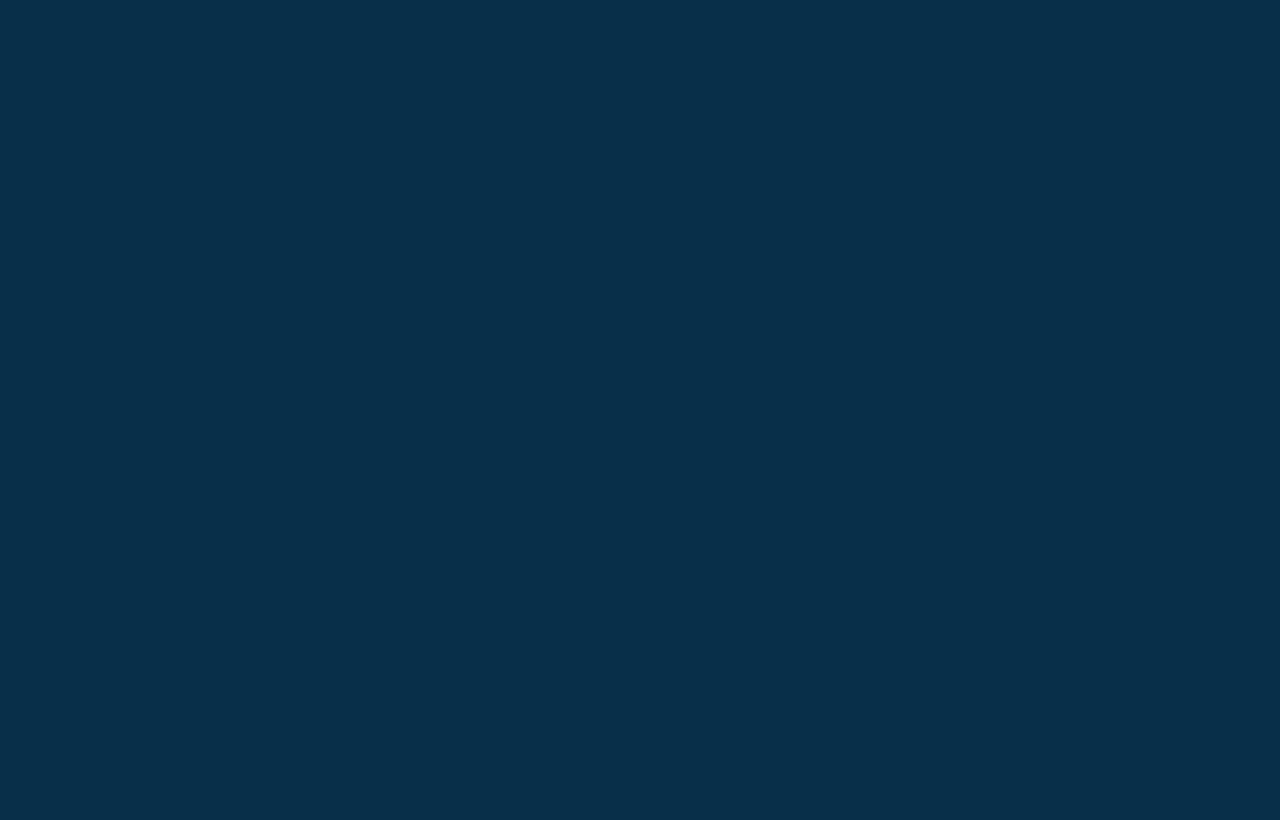
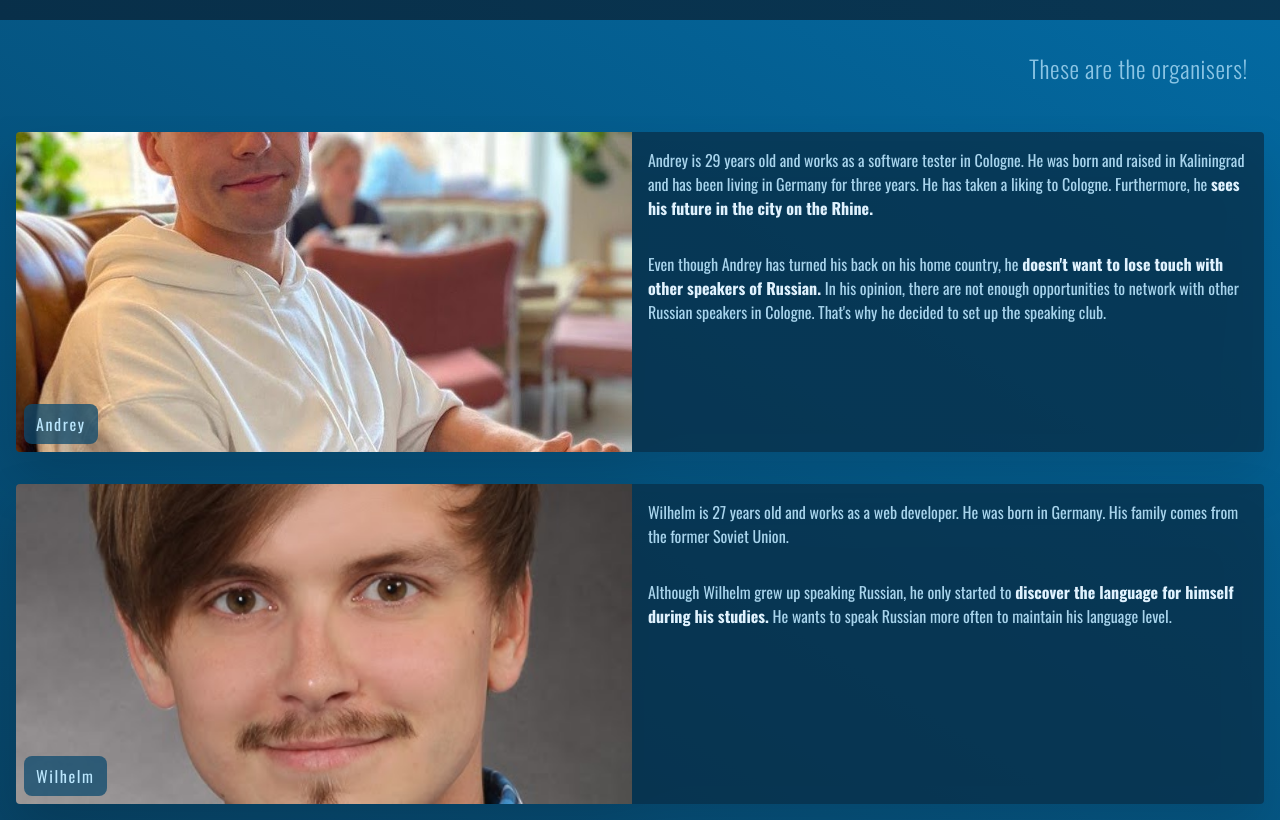
Before and after one commit to wfelk/jascha, a Next.js app: page /en in a window 1280 px wide. Shown: the part 1580-2400 px from the top of the page. Before the commit the page ends 800 px from the top, so only its background shows below. Built offline with nearby package versions, Linux system fonts and the light colour scheme.

Commit message:
Remove snap

```diff
--- a/app/[lang]/components/sections/about/AboutCarousel.tsx
+++ b/app/[lang]/components/sections/about/AboutCarousel.tsx
@@ -1,8 +1,8 @@
 "use client";
 
 import { useState, FC } from "react";
-import AboutCarouselTile from "./AboutCarouselTile";
-import getCarouselTiles from "./getCarouselTiles";
+import AboutCarouselTile from "./AboutCarouselItem";
+import getCarouselTiles from "./getCarouselItems";
 import AboutControls from "./AboutControls";
 
 interface Props {
--- a/app/[lang]/components/sections/organisers/OrganiserCard.tsx
+++ b/app/[lang]/components/sections/organisers/OrganiserCard.tsx
@@ -22,7 +22,7 @@ const OrganiserCard: FC<Props> = ({ name, children, imgSrc }) => {
           {name}
         </h3>
       </div>
-      <div className="bg-sky-600/75 overflow-y-auto flex flex-col rounded-r gap-8 p-4 text-sky-100/90 w-full h-full">
+      <div className="bg-sky-950/75 overflow-y-auto flex flex-col rounded-r gap-8 p-4 text-sky-200/90 w-full h-full">
         {children}
       </div>
     </article>
--- a/app/[lang]/layout.tsx
+++ b/app/[lang]/layout.tsx
@@ -8,7 +8,7 @@ export const metadata: Metadata = {
   description: "Russian-German language tandem club in Cologne",
   viewport: { width: "device-width", initialScale: 1 },
   icons: { icon: "/favicon.ico" },
-  themeColor: { media: "(prefers-color-scheme: dark)", color: "#0EA5E9" },
+  themeColor: { media: "(prefers-color-scheme: dark)", color: "#0ea5e980" },
 };
 
 export default function RootLayout({
@@ -19,7 +19,7 @@ export default function RootLayout({
   return (
     <html>
       <body
-        className={`${oswald.className} w-screen bg-sky-950 overflow-hidden`}
+        className={`${oswald.className} w-screen overflow-x-hidden bg-sky-950`}
       >
         {children}
       </body>
--- a/app/[lang]/page.tsx
+++ b/app/[lang]/page.tsx
@@ -14,7 +14,7 @@ interface Props {
 const Home: FC<Props> = async ({ params: { lang } }) => {
   const { sections } = await getDictionary(lang);
   return (
-    <main className="overflow-x-hidden h-screen overflow-y-auto scroll-smooth w-full scrollbar-hidden">
+    <main className="scroll-smooth w-full scrollbar-hidden">
       <Hero dict={sections.hero} />
       <About dict={sections.about} />
       <Organisers dict={sections.organisers} />
```
Also changed, not shown: app/[lang]/components/sections/about/AboutCarouselItem.tsx (renamed from app/[lang]/components/sections/about/AboutCarouselTile.tsx), app/[lang]/components/sections/about/getCarouselItems.tsx (renamed from app/[lang]/components/sections/about/getCarouselTiles.tsx).
